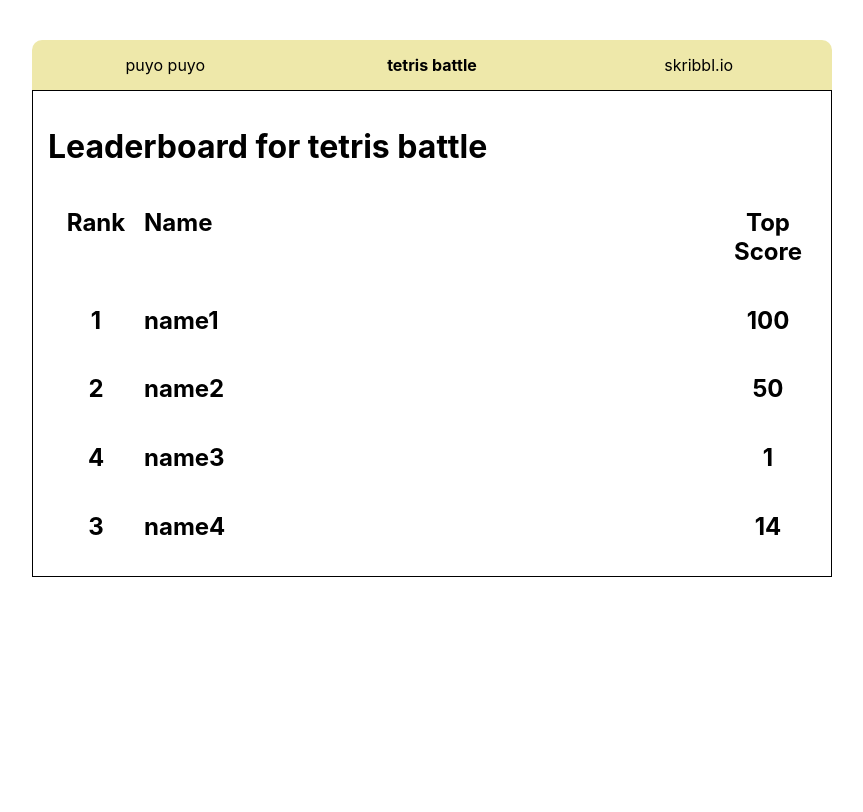
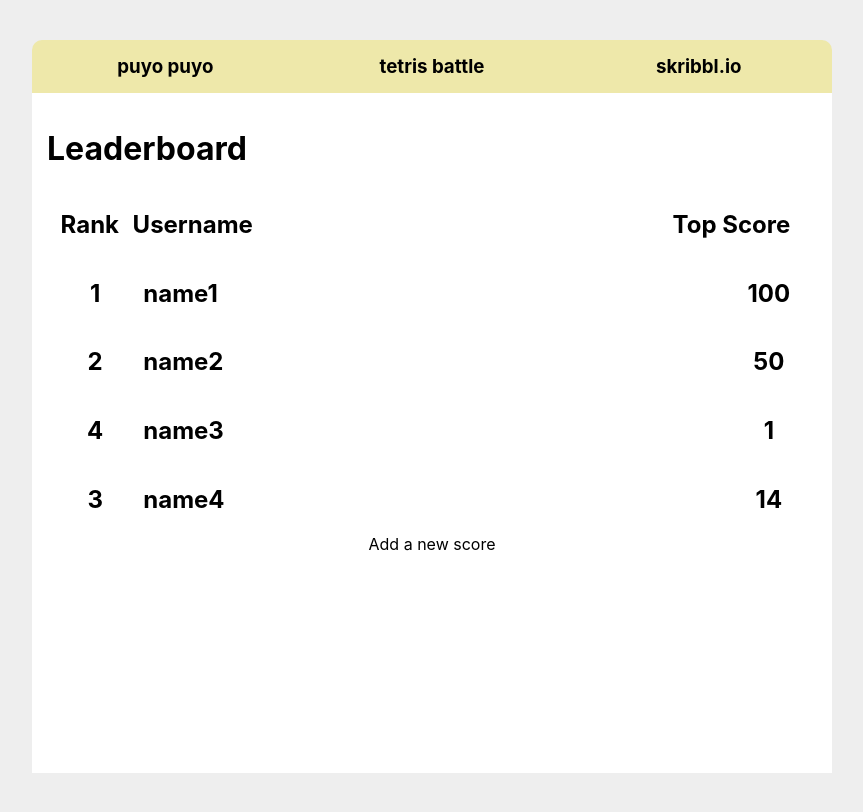
Before and after one commit to harveydoodle/annievsgary, a React (Create React App) app: page / in a window 1280 px wide. Shown: the whole page, without its empty margins (208-1071 px from the left). Built offline with nearby package versions, Linux system fonts and the light colour scheme.

Commit message:
Add basic modal component

```diff
--- a/src/Landing.js
+++ b/src/Landing.js
@@ -6,6 +6,7 @@
 
 import Leaderboard from "./components/leaderboard";
 import Tabs from "./components/tabwrapper";
+import Modal from "./components/modal";
 
 const mockTabData = {
   active_tab_id: "tetris",
@@ -31,7 +32,7 @@
         active_tab_id: extractUrlPath(location.pathname),
       };
     }
-    this.state = tabData;
+    this.state = { ...tabData, showModal: false };
   }
 
   componentDidUpdate(prevProps, prevState) {
@@ -46,6 +47,11 @@
     }
   }
 
+  toggleModal = (val) => {
+    this.setState({
+      showModal: val,
+    });
+  };
   handleTabSwitch = (key) => {
     this.setState(
       (prevState) => {
@@ -61,7 +67,13 @@
     return (
       <div className="landing">
         <Tabs handleTabSwitch={this.handleTabSwitch} tabData={this.state} />
-        <Leaderboard tabData={this.state} />
+        <Leaderboard toggleModal={this.toggleModal} tabData={this.state} />
+        <Modal
+          show={this.state.showModal}
+          handleClose={() => this.toggleModal(false)}
+        >
+          <span>hii</span>
+        </Modal>
       </div>
     );
   }
--- a/src/components/leaderboard.js
+++ b/src/components/leaderboard.js
@@ -7,22 +7,22 @@
 import "../styles/leaderboard.css";
 
 const LeaderboardComponent = (props) => {
-  const { scoreData, tabData } = props;
-  const { active_tab_id, tabs } = tabData;
+  const { scoreData } = props;
   return (
     <div className="leaderboard-wrapper">
-      <h1 style={{textAlign:'left'}}>Leaderboard for {tabs[active_tab_id].title}</h1>
+      <h1 style={{ textAlign: "left" }}>Leaderboard</h1>
       <div>
         <span className="ranking-header">
-          <h2 style={{flex:1}}>Rank</h2>
-          <h2 style={{flex:6,textAlign:'left'}}>Name</h2>
-          <h2 style={{flex:1}}>Top Score</h2>
+          <h2 style={{ flex: 1 }}>Rank</h2>
+          <h2 style={{ flex: 6, textAlign: "left" }}>Username</h2>
+          <h2 style={{ flex: 2 }}>Top Score</h2>
         </span>
         {map(scoreData, (each, id) => (
           <span key={id}>
             <UserRanking {...each} />
           </span>
         ))}
+        <span onClick={props.toggleModal}>Add a new score</span>
       </div>
     </div>
   );
--- a/src/components/leaderboardhoc.js
+++ b/src/components/leaderboardhoc.js
@@ -27,10 +27,11 @@
 
     render() {
       const { scoreData } = this.state;
-      const { tabData } = this.props;
+      const { tabData, toggleModal } = this.props;
       const passedProps = {
         scoreData,
         tabData,
+        toggleModal,
       };
       return <WrappedComponent {...passedProps} />;
     }
--- /dev/null
+++ b/src/components/modal.js
@@ -0,0 +1,19 @@
+import React from "react";
+
+import '../styles/modal.css'
+
+const Modal = ({ handleClose, show, children }) => {
+    console.log('show',show)
+  const showHideClassName = show ? "modal display-block" : "modal display-none";
+
+  return (
+    <div className={showHideClassName}>
+      <section className="modal-main">
+        {children}
+        <button onClick={handleClose}>close</button>
+      </section>
+    </div>
+  );
+};
+
+export default Modal;
--- a/src/components/tabwrapper.js
+++ b/src/components/tabwrapper.js
@@ -30,7 +30,7 @@
               style={isActive ? { fontWeight: "bold" } : null}
               onClick={() => handleTabSwitch(each.key)}
             >
-              {each.title}{" "}
+              <h3 style={{ margin: 0 }}>{each.title} </h3>
             </span>
           );
         })}
--- a/src/styles/landing.css
+++ b/src/styles/landing.css
@@ -5,7 +5,10 @@
     align-content: center;
     justify-content: center;
     align-items: center;
-    padding: 40px 0;
+    background-color: #eeeeee;
+    padding: 5vh 0;
+    height:100%;
+    /* max-height: 100vh; */
   }
 
 .landing-header {
--- a/src/styles/leaderboard.css
+++ b/src/styles/leaderboard.css
@@ -1,13 +1,14 @@
 .leaderboard-wrapper {
   display: flex;
-  flex: 0;
+  flex: 1;
   flex-direction: column;
   text-align: center;
-  border: 1px solid black;
+  /* border: 1px solid black; */
+  background-color: #ffffff;
   box-sizing: border-box;
   width: 800px;
   max-width:100%;
-  min-height: 400px;
+  min-height: 85vh;
   padding: 15px;
 }
 .ranking-header {
@@ -15,4 +16,5 @@
   flex-direction: row;
   flex: 1;
   justify-content: space-between;
+  align-items: center;
 }
--- /dev/null
+++ b/src/styles/modal.css
@@ -0,0 +1,26 @@
+.modal {
+  position: fixed;
+  top: 0;
+  left: 0;
+  width: 100%;
+  height: 100%;
+  background: rgba(0, 0, 0, 0.6);
+}
+
+.modal-main {
+  position: fixed;
+  background: white;
+  width: 80%;
+  height: auto;
+  top: 50%;
+  left: 50%;
+  transform: translate(-50%, -50%);
+}
+
+.display-block {
+  display: block;
+}
+
+.display-none {
+  display: none;
+}
--- a/src/styles/tabwrapper.css
+++ b/src/styles/tabwrapper.css
@@ -1,7 +1,7 @@
 .tabs-wrapper {
   /* border: 1px solid orange; */
   display: flex;
-  flex: 1;
+  flex: 0;
   flex-direction: row;
   width: 800px;
   max-width:100%;
```
